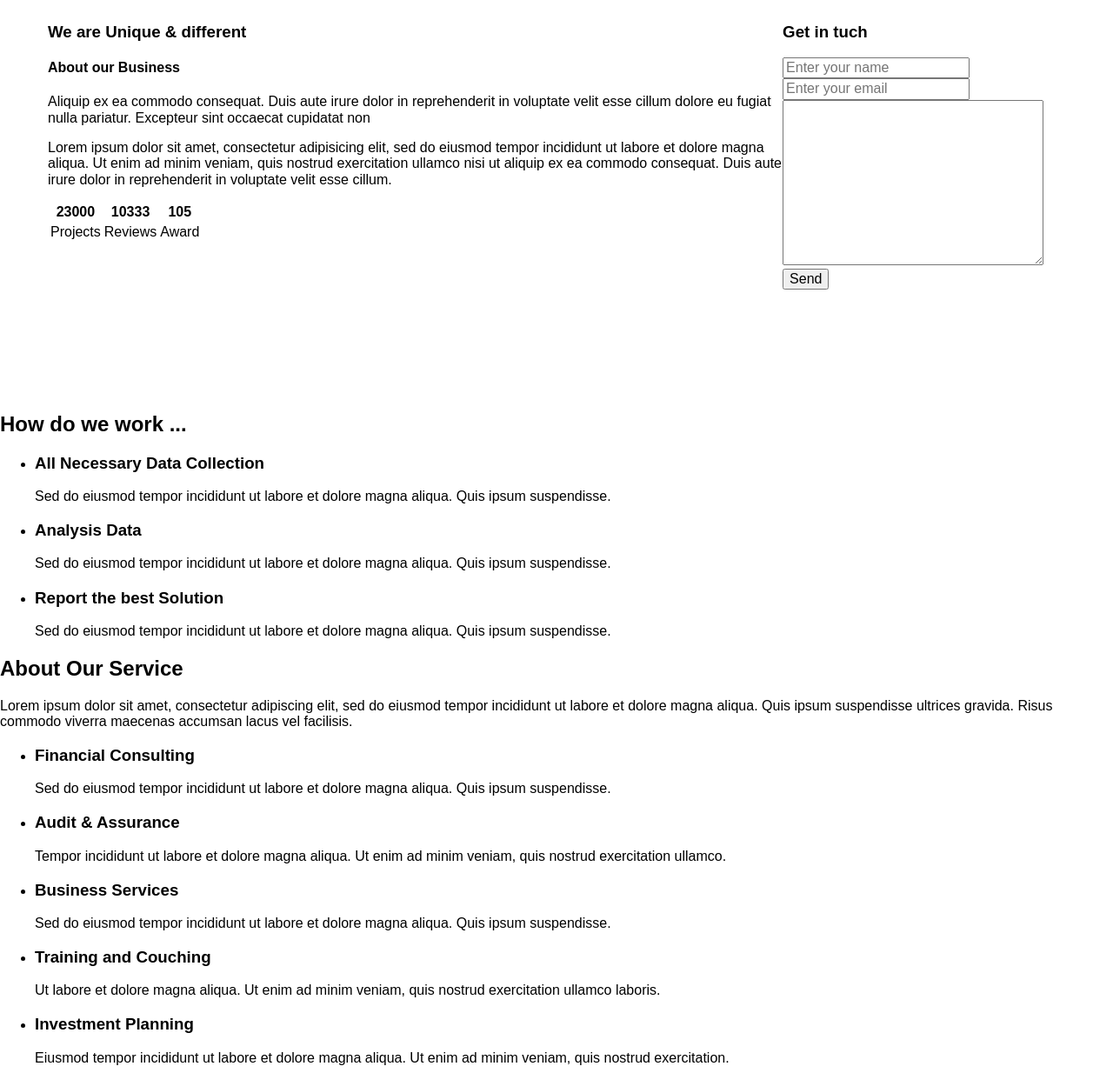
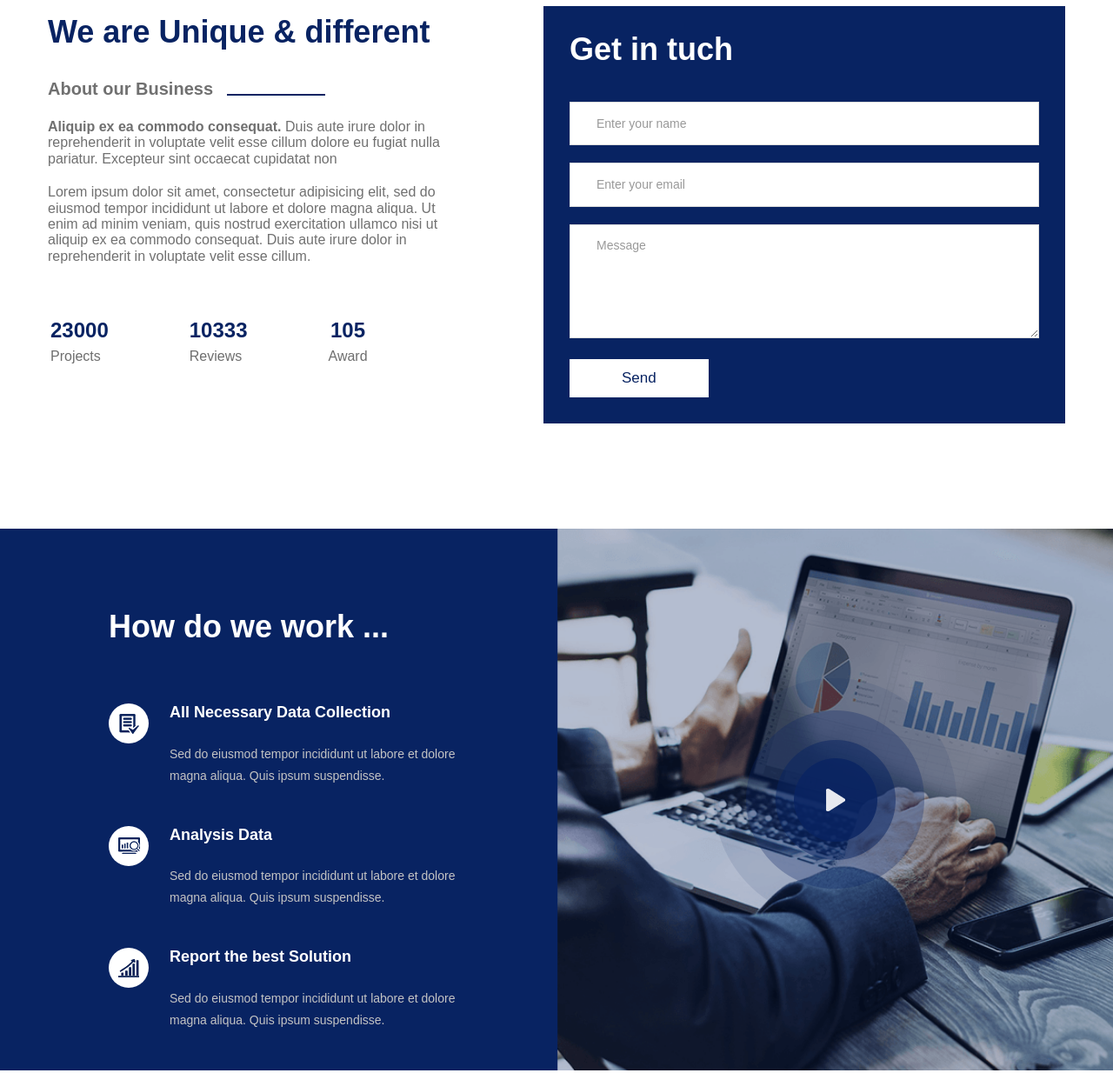
Before and after one commit to dirigableNorge/Peridona, a website: page app/source/index.html in a window 1280 px wide. Shown: the part 1180-2414 px from the top of the page at 87% size. Drawn offline with nearby package versions, Linux system fonts and the light colour scheme; files that its build step writes are made by us from their sources; a web font is replaced by a local one.

Commit message:
finished intro and how-work sections

```diff
--- a/app/source/index.html
+++ b/app/source/index.html
@@ -229,19 +229,19 @@
 
                 </div>
                 <div class="intro__container">
-                    <div class="intro__wrap">
-                        <h3>We are Unique & different</h3>
-                        <h4>About our Business</h4>
-                        <p>Aliquip ex ea commodo consequat. Duis aute irure dolor in reprehenderit in voluptate velit
+                    <div class="intro__short-about short-about">
+                        <h3 class="short-about__title">We are Unique & different</h3>
+                        <h4 class="short-about__subtitle">About our Business</h4>
+                        <p class="short-about__text"><b>Aliquip ex ea commodo consequat.</b> Duis aute irure dolor in reprehenderit in voluptate velit
                             esse
                             cillum dolore eu fugiat nulla pariatur. Excepteur sint occaecat cupidatat non</p>
-                        <p>Lorem ipsum dolor sit amet, consectetur adipisicing elit, sed do eiusmod tempor incididunt ut
+                        <p class="short-about__text">Lorem ipsum dolor sit amet, consectetur adipisicing elit, sed do eiusmod tempor incididunt ut
                             labore et dolore magna aliqua. Ut enim ad minim veniam, quis nostrud exercitation ullamco
                             nisi
                             ut aliquip ex ea commodo consequat. Duis aute irure dolor in reprehenderit in voluptate
                             velit
                             esse cillum.</p>
-                        <table>
+                        <table class="short-about__completed">
                             <tr>
                                 <th>23000</th>
                                 <th>10333</th>
@@ -254,39 +254,46 @@
                             </tr>
                         </table>
                     </div>
-                    <form class="intro__feedback-form" action="" method="POST">
-                        <h3>Get in tuch</h3>
-                        <label></label>
-                        <input type="text" name="" id="" placeholder="Enter your name">
-                        <label></label>
-                        <input type="text" name="" id="" placeholder="Enter your email">
-                        <label for=""></label>
-                        <textarea name="" id="" cols="30" rows="10"></textarea>
-                        <button class="feedback__button">Send</button>
+                    <form class="intro__feedback-form feedback-form" action="" method="POST">
+                        <h3 class="feedback-form__title">Get in tuch</h3>
+                        <label for="feedbackName" class="visually-hidden">Name</label>
+                        <input class="feedback-form__input-text" type="text" name="feedbackName" id="feedbackName" placeholder="Enter your name">
+                        <label for ="feedbackEmail" class="visually-hidden">Email</label>
+                        <input class="feedback-form__input-text" type="text" name="feedbackEmail" id="feedbackEmail" placeholder="Enter your email">
+                        <label for="feedbackMessage" class="visually-hidden">Message</label>
+                        <textarea class="feedback-form__input-text" name="feedbackMessage" id="feedbackMessage" placeholder="Message"></textarea>
+                        <button class="feedback__button button button--light">Send</button>
                     </form>
                 </div>
             </div>
         </section>
         <section class="how-work">
+            <div class="how-work__wrapper">
+                <div class="how-work__content">
                     <h2 class="how-work__title">How do we work ...</h2>
                     <ul class="how-work__list">
-                <li class="how-work__item">
+                        <li class="how-work__item how-work__item--collection">
                             <h3 class="how-work__item-title">All Necessary Data Collection</h3>
                             <p class="how-work__text">Sed do eiusmod tempor incididunt ut labore et dolore magna aliqua. Quis
                                 ipsum suspendisse.</p>
                         </li>
 
-                <li class="how-work__item">
+                        <li class="how-work__item how-work__item--analysis">
                             <h3 class="how-work__item-title">Analysis Data</h3>
                             <p class="how-work__text">Sed do eiusmod tempor incididunt ut labore et dolore magna aliqua. Quis
                                 ipsum suspendisse.</p>
                         </li>
-                <li class="how-work__item">
+                        <li class="how-work__item how-work__item--report">
                             <h3 class="how-work__item-title">Report the best Solution</h3>
                             <p class="how-work__text">Sed do eiusmod tempor incididunt ut labore et dolore magna aliqua. Quis
                                 ipsum suspendisse.</p>
                         </li>
                     </ul>
+                </div>
+            </div>
+            <div class="how-work__video">
+                <button class="how-work__play-btn"><span class="visually-hidden">Play video</span></button>
+            </div>
         </section>
         <section class="about">
             <h2 class="about__title">About Our Service</h2>
--- /dev/null
+++ b/app/source/scss/blocks/button.scss
@@ -0,0 +1,31 @@
+.button {
+  padding: 13px 22px;
+  font-size: 17px;
+  line-height: 18px;
+  font-weight: 500;
+
+  border: 0;
+}
+
+.button--light {
+  color: #082362;
+
+  background-color: white;
+
+  &:hover,
+  &:focus {
+    color: black;
+
+    background: rgba(255, 255, 255, 0.8);
+  }
+
+  &:active {
+    opacity: 0.5;
+  }
+}
+
+.button--dark {
+  color: white;
+
+  background-color: #0c245d;
+}
--- /dev/null
+++ b/app/source/scss/blocks/feedback-form.scss
@@ -0,0 +1,34 @@
+.feedback-form {
+  padding: 30px;
+  background-color: #082362;
+}
+
+.feedback-form__title {
+  margin: 0;
+  margin-bottom: 40px;
+  font-size: 36px;
+  line-height: 40px;
+  color: white;
+}
+
+.feedback-form__input-text {
+  width: 540px;
+  margin-bottom: 20px;
+  padding: 15px 30px;
+
+  border: 1px solid #dddddd;
+
+  &::placeholder {
+    font-size: 14px;
+    color: #999999;
+  }
+}
+
+textarea.feedback-form__input-text {
+  min-height: 131px;
+}
+
+.feedback__button {
+  padding-left: 60px;
+  padding-right: 60px;
+}
--- /dev/null
+++ b/app/source/scss/blocks/how-work.scss
@@ -0,0 +1,108 @@
+.how-work {
+  display: flex;
+  justify-content: center;
+  background-color: #082362;
+}
+
+.how-work__wrapper {
+  display: flex;
+  justify-content: flex-end;
+  width: 50%;
+}
+
+.how-work__content {
+  width: 600px;
+  padding-left: 85px;
+  padding-top: 65px;
+}
+
+.how-work__title {
+  margin-bottom: 70px;
+
+  font-size: 36px;
+  line-height: 36px;
+  color: white;
+}
+
+.how-work__list {
+  margin: 0;
+  padding: 0;
+
+  list-style: none;
+}
+
+.how-work__item {
+  position: relative;
+
+  width: 400px;
+  padding-left: 70px;
+
+  &::before {
+    content: "";
+
+    position: absolute;
+    top: 0;
+    left: 0;
+
+    width: 46px;
+    height: 46px;
+
+    background-color: white;
+    background-repeat: no-repeat;
+    background-position: center;
+    border-radius: 50%;
+  }
+}
+
+.how-work__item--collection::before {
+  background-image: url("../img/task-complete.png");
+}
+
+.how-work__item--analysis::before {
+  background-image: url("../img/graph-analysis.png");
+}
+
+.how-work__item--report::before {
+  background-image: url("../img/icon-graphic.svg");
+}
+
+.how-work__item-title {
+  margin: 0;
+  margin-bottom: 25px;
+
+  font-size: 18px;
+  color: white;
+}
+
+.how-work__text {
+  margin: 0;
+  margin-bottom: 45px;
+
+  font-size: 14px;
+  line-height: 25px;
+  color: #c4c4c4;
+}
+.how-work__video {
+  display: flex;
+  justify-content: center;
+  align-items: center;
+  width: 50%;
+  max-width: 960px;
+  min-width: 600px;
+  min-height: 570px;
+
+  background-image: url("../img/player_bg.jpg");
+  background-repeat: no-repeat;
+  background-size: cover;
+}
+
+.how-work__play-btn {
+  width: 279px;
+  height: 279px;
+
+  background-color: transparent;
+  background-image: url("../img/player_play_btn.png");
+  border: 0;
+
+  cursor: pointer;
+}
--- a/app/source/scss/blocks/intro.scss
+++ b/app/source/scss/blocks/intro.scss
@@ -34,6 +34,7 @@ $intro-bg-color: #10205a;
 
 .intro__container {
   display: flex;
+  justify-content: space-between;
 
   &:nth-child(2) {
     margin-bottom: 113px;
@@ -115,3 +116,7 @@ $intro-bg-color: #10205a;
   padding-top: 44px;
   padding-bottom: 37px;
 }
+
+.intro__short-about {
+  padding-right: 90px;
+}
--- /dev/null
+++ b/app/source/scss/blocks/short-about.scss
@@ -0,0 +1,60 @@
+
+.short-about__title {
+  margin: 0;
+
+  font-size: 36px;
+  line-height: 60px;
+  font-weight: 700;
+  color: #082362;
+}
+
+.short-about__subtitle {
+  position: relative;
+
+  margin: 0;
+
+  font-size: 20px;
+  line-height: 70px;
+  font-weight: 700;
+  color: #707070;
+
+  &::after {
+    content: "";
+
+    position: absolute;
+    bottom: 27px;
+    left: 206px;
+
+    width: 113px;
+    height: 2px;
+
+    background-color: #082362;
+  }
+}
+
+.short-about__text {
+  margin: 0;
+  margin-bottom: 20px;
+  color: #707070;
+
+  &:last-of-type {
+    margin-bottom: 60px;
+  }
+}
+
+.short-about__completed {
+  th {
+    padding-right: 90px;
+    font-size: 24px;
+    line-height: 26px;
+    color: #082362;
+
+    &:last-child {
+      padding: 0;
+    }
+  }
+  td {
+    line-height: 26px;
+    color: #6e6e6e;
+  }
+}
--- a/app/source/scss/style.scss
+++ b/app/source/scss/style.scss
@@ -3,8 +3,7 @@
   font-style: normal;
   font-weight: 400;
   font-display: swap;
-  src: local("Rubik"),
-    url("../fonts/Rubik-Regular.woff2"),
+  src: local("Rubik"), url("../fonts/Rubik-Regular.woff2"),
     url("../fonts/Rubik-Regular.woff");
 }
 
@@ -13,8 +12,7 @@
   font-style: normal;
   font-weight: 500;
   font-display: swap;
-  src: local("Rubik"),
-    url("../fonts/Rubik-Medium.woff2"),
+  src: local("Rubik"), url("../fonts/Rubik-Medium.woff2"),
     url("../fonts/Rubik-Medium.woff");
 }
 
@@ -23,8 +21,7 @@
   font-style: normal;
   font-weight: 700;
   font-display: swap;
-  src: local("Rubik"),
-    url("../fonts/Rubik-Bold.woff2"),
+  src: local("Rubik"), url("../fonts/Rubik-Bold.woff2"),
     url("../fonts/Rubik-Bold.woff");
 }
 
@@ -59,7 +56,12 @@ $blue-text-color: #131f4f;
 
 //imports
 @import "normalize";
+@import "blocks/button.scss";
 @import "blocks/page-header";
 @import "blocks/site-nav";
 @import "blocks/intro";
 @import "blocks/short-contacts";
+@import "blocks/short-about";
+@import "blocks/feedback-form";
+@import "blocks/how-work";
+@import "blocks/about";
```
Also changed, not shown: app/source/img/graph-analysis.png (added), app/source/img/task-complete.png (added), app/source/img/сontacts_corner.svg (deleted), app/source/scss/blocks/about.scss (added). Lines whose indentation alone changed are shown as unchanged.
